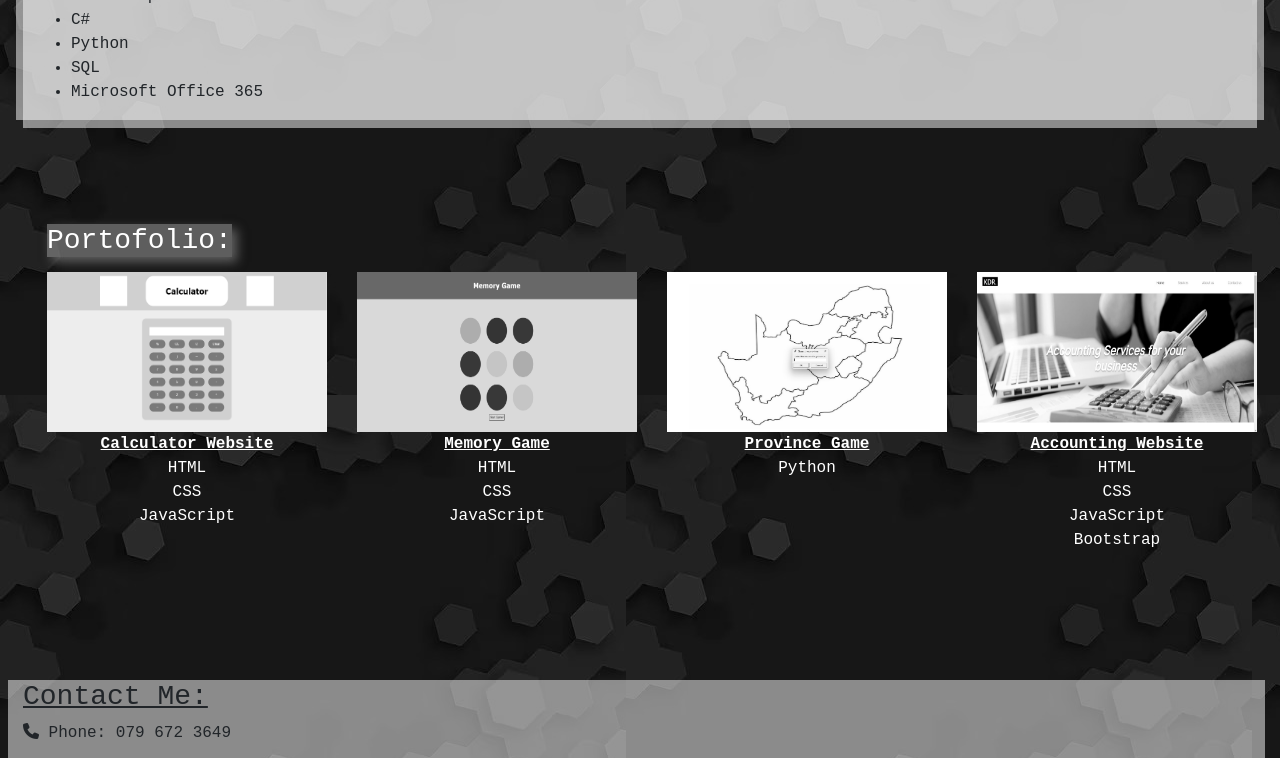
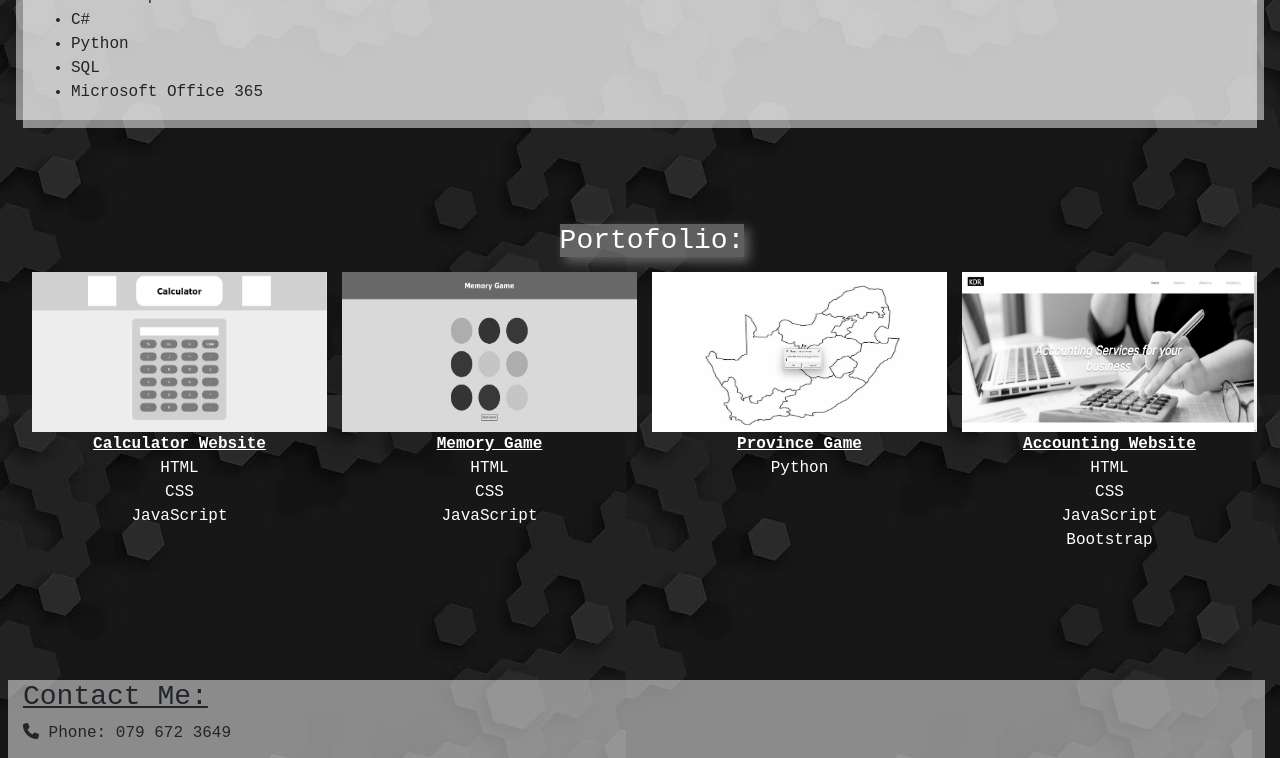
Before and after one commit to Werriess/CV-Website, a website: page views/index.html in a window 1280 px wide. Shown: the part 920-1678 px from the top of the page. Drawn offline with nearby package versions, Linux system fonts and the light colour scheme; files that its build step writes are made by us from their sources; files whose address does not match are found by name.

Commit message:
Fix portofolio content alignment

```diff
--- a/public/css/styles.css
+++ b/public/css/styles.css
@@ -74,10 +74,12 @@
     max-width: 100%;
     width: 20rem;
     filter: grayscale(100%);
+
 }
 
 .col-md-6 {
     text-align: center;
+    padding-left: 0rem;
 }
 
 .project-size {
@@ -114,6 +116,7 @@
 }
 
 .project-block {
+    justify-content: center;
     padding-top: 6rem;
     height: auto;
     margin-left: 2rem;
```
